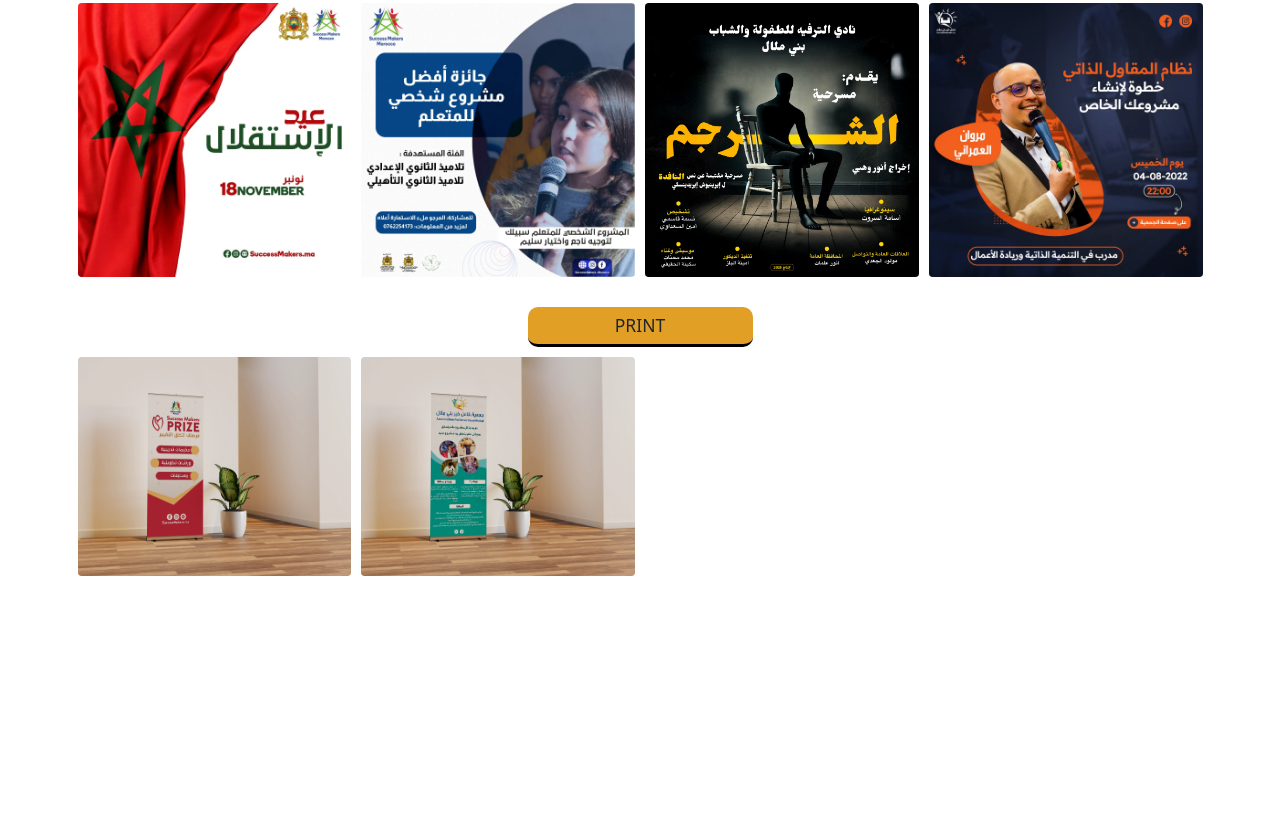
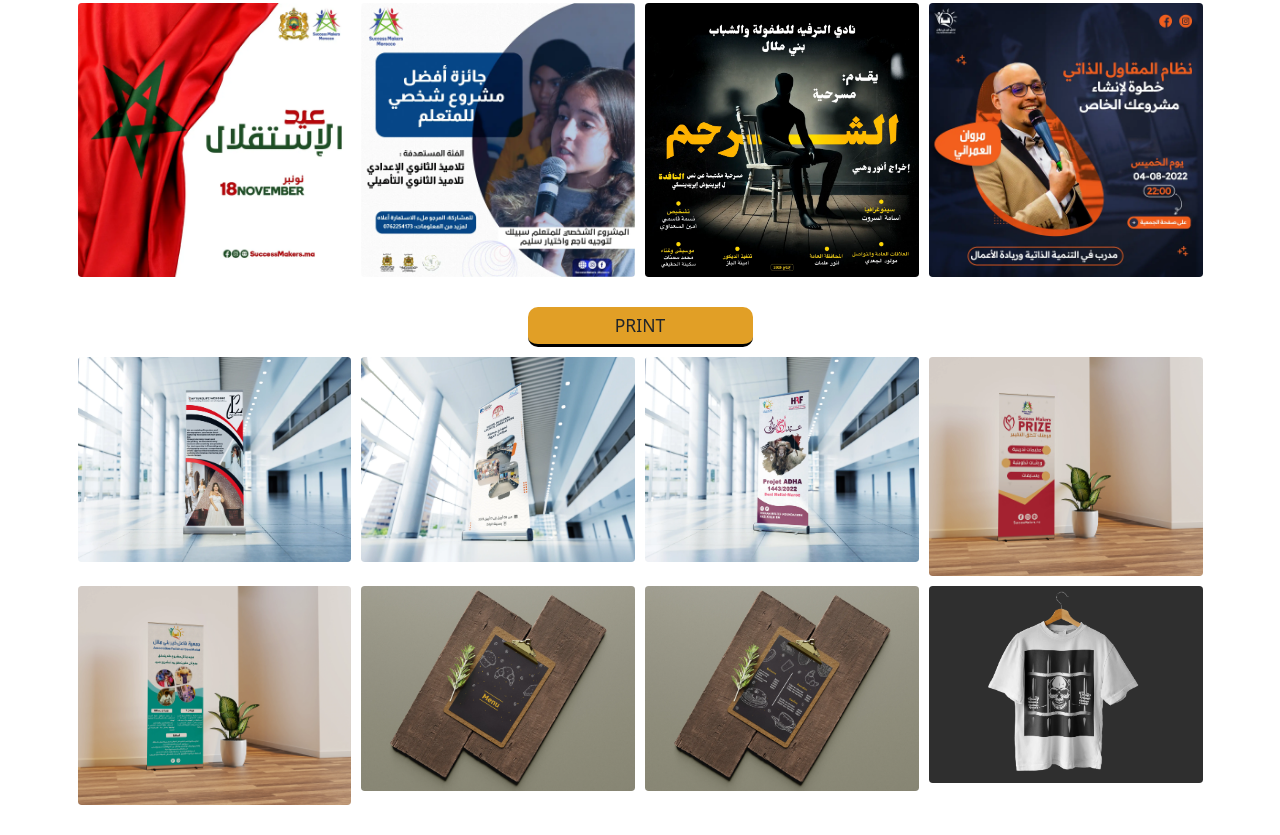
Before and after one commit to Crow-1221/responsive-portfolio-noamane, a plain HTML site: page designgraphy.html in a window 1280 px wide. Shown: the part 491-1326 px from the top of the page. Before the commit the page ends 1097 px from the top, so only its background shows below. Drawn offline with nearby package versions, Linux system fonts and the light colour scheme.

Commit message:
Update New Print Design

```diff
--- a/designgraphy.html
+++ b/designgraphy.html
@@ -95,10 +95,28 @@
             <h3 class="part-three-title text-center mb-3">PRINT</h3>
             <div class="row g-3">
                 <div class=" col-sm-6  col-lg-3">
-                    <img src="home/images/21487898mock.webp" alt="Print Design 1" class="img-fluid rounded">
+                    <img src="home/images/Free_Roll-up_Mockup_3.webp" alt="Print Design 1" class="img-fluid rounded">
                 </div>
                 <div class=" col-sm-6  col-lg-3">
-                    <img src="home/images/ROLL UP FAIL KHAIR.webp" alt="Print Design 2" class="img-fluid rounded">
+                    <img src="home/images/Free_Roll-2.webp" alt="Print Design 2" class="img-fluid rounded">
+                </div>
+                <div class=" col-sm-6  col-lg-3">
+                    <img src="home/images/Free_Roll-_1.webp" alt="Print Design 3" class="img-fluid rounded">
+                </div>
+                <div class=" col-sm-6  col-lg-3">
+                    <img src="home/images/21487898mock.webp" alt="Print Design 4" class="img-fluid rounded">
+                </div>
+                <div class=" col-sm-6  col-lg-3">
+                    <img src="home/images/ROLL UP FAIL KHAIR.webp" alt="Print Design 5" class="img-fluid rounded">
+                </div>
+                <div class=" col-sm-6  col-lg-3">
+                    <img src="home/images/Free_Menu_Mockup_.webp" alt="Print Design 6" class="img-fluid rounded">
+                </div>
+                <div class=" col-sm-6  col-lg-3">
+                    <img src="home/images/Free_Menu_Mockup_4.webp" alt="Print Design 7" class="img-fluid rounded">
+                </div>
+                <div class=" col-sm-6  col-lg-3">
+                    <img src="home/images/White_T-Shirt_Mockup.webp" alt="Print Design 8" class="img-fluid rounded">
                 </div>
             </div>
         </div>
```
Also changed, not shown: home/images/04.webp (added), home/images/Free_Menu_Mockup_.webp (added), home/images/Free_Menu_Mockup_4.webp (added), home/images/Free_Roll-2.webp (added), home/images/Free_Roll-_1.webp (added), home/images/Free_Roll-up_Mockup_3.webp (added), home/images/White_T-Shirt_Mockup.webp (added).
